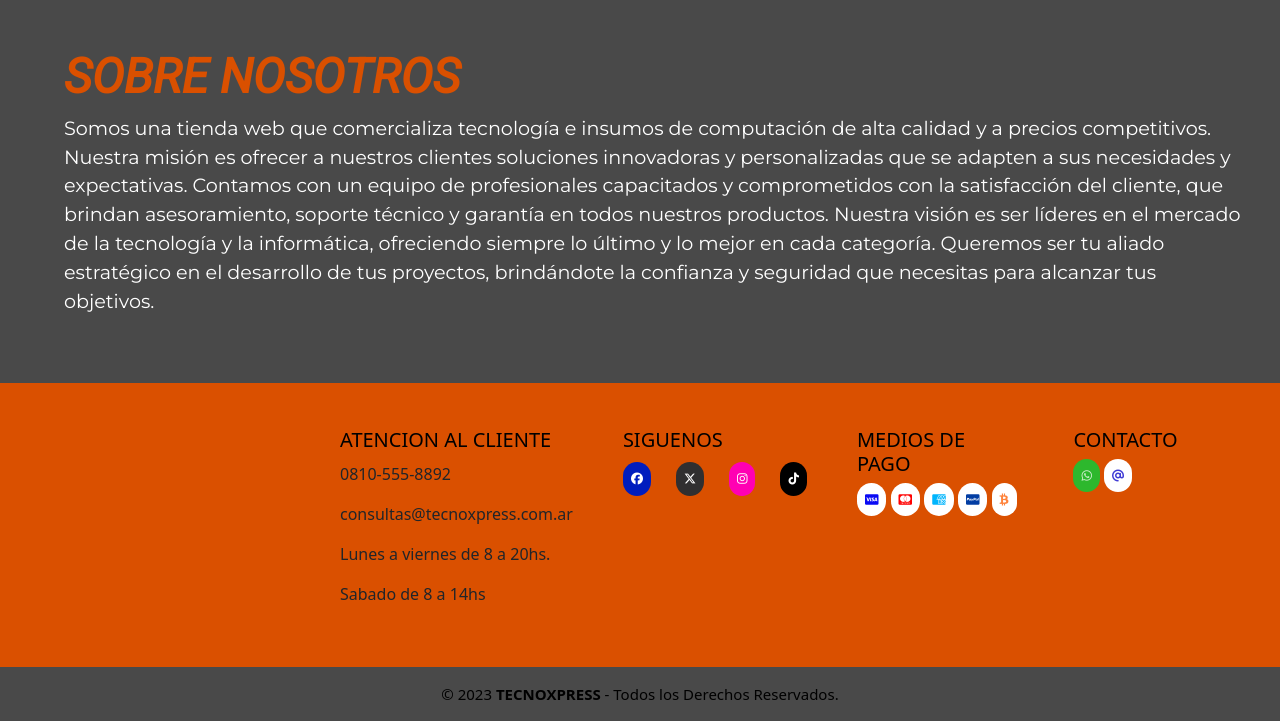
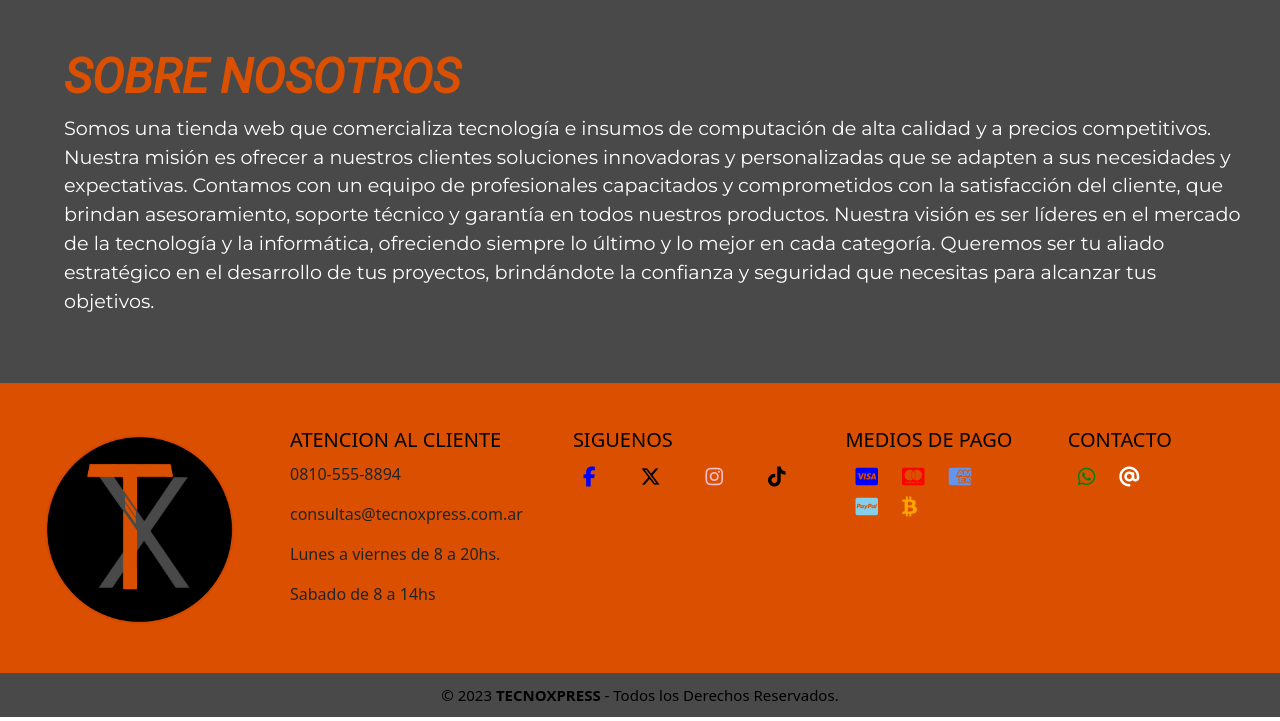
Before and after one commit to rosrob/TecnoXpress, a plain HTML site: page index.html in a window 1280 px wide. Shown: the part 589-1310 px from the top of the page. Drawn offline with nearby package versions, Linux system fonts and the light colour scheme.

Commit message:
Realice cambios/mejoras en footer

```diff
--- a/css/style.css
+++ b/css/style.css
@@ -354,82 +354,139 @@
     background-color:#da5000 ;
 }
 img{
-    width: 250px;
+    width: 200px;
 }
 .logo{
     display: flex;
     align-items: center;
-    gap: 10px;
+    gap: 20px;
 }
 span{
-    font-size: 12px;
+    font-size: 13px;
 }
 .fb{
-    background-color: rgb(0, 29, 190);
-    padding: 8px;
-    border-radius: 50px;
-    color: white;
+    background-color: transparent;
+    padding: 10px;
+    border-radius: 50%;
+    color: blue;
+    width: 60px;
+    height: 60px;
+    margin: 0px auto;
+    font-size: 20px;
+    text-align: center;
 }
 .tw{
-    background-color: rgb(48, 47, 48);
-    padding: 8px;
-    border-radius: 50px;
-    color: white;
+    background-color: transparent;
+    padding: 10px;
+    border-radius: 50%;
+    color: black;
+    width: 60px;
+    height: 60px;
+    margin: 0px auto;
+    font-size: 20px;
+    text-align: center;
+
 }
 .insta{
-    background-color: rgb(255, 0, 179);
-    padding: 8px;
-    border-radius: 50px;
-    color: white;
+    background-color: transparent;
+    padding: 10px;
+    border-radius: 50%;
+    color: pink;
+    width: 60px;
+    height: 60px;
+    margin: 0px auto;
+    font-size: 20px;
+    text-align: center;
 }
 .tk{
-    background-color: rgb(0, 0, 0);
-    padding: 8px;
-    border-radius: 50px;
-    color: white;
+    background-color: transparent;
+    padding: 10px;
+    border-radius: 50%;
+    color: black;
+    width: 60px;
+    height: 60px;
+    margin: 0px auto;
+    font-size: 20px;
+    text-align: center;
 }
 .vi{
-    background-color: rgb(255, 255, 255);
-    padding: 8px;
-    border-radius: 50px;
-    color: rgb(9, 9, 244);
+    background-color: transparent;
+    padding: 10px;
+    border-radius: 50%;
+    color: blue;
+    width: 60px;
+    height: 60px;
+    margin: 0px auto;
+    font-size: 20px;
+    text-align: center;
 
 }
 .ms{
-    background-color: rgb(255, 255, 255);
-    padding: 8px;
-    border-radius: 18px;
-    color: rgb(255, 0, 0);
+    background-color: transparent;
+    padding: 10px;
+    border-radius: 50%;
+    color: red;
+    width: 60px;
+    height: 60px;
+    margin: 0px auto;
+    font-size: 20px;
+    text-align: center;
 }
 .amx{
-    background-color: rgb(255, 255, 255);
-    padding: 8px;
-    border-radius: 18px;
-    color: rgb(0, 181, 253);
+    background-color: transparent;
+    padding: 10px;
+    border-radius: 50%;
+    color: cornflowerblue;
+    width: 60px;
+    height: 60px;
+    margin: 0px auto;
+    font-size: 20px;
+    text-align: center;
 }
 .pay{
-    background-color: rgb(255, 255, 255);
-    padding: 8px;
-    border-radius: 18px;
-    color: rgb(2, 61, 163);
+    background-color: transparent;
+    padding: 10px;
+    border-radius: 50%;
+    color: skyblue;
+    width: 60px;
+    height: 60px;
+    margin: 0px auto;
+    font-size: 20px;
+    text-align: center;
 }
 .btc{
-    background-color: rgb(255, 255, 255);
-    padding: 8px;
-    border-radius: 18px;
-    color: rgba(255, 94, 0, 0.769);
+    background-color: transparent;
+    padding: 10px;
+    border-radius: 50%;
+    color: orange;
+    width: 60px;
+    height: 60px;
+    margin: 0px auto;
+    font-size: 20px;
+    text-align: center;
+
 }
 .wsp{
-    background-color: rgb(45, 184, 45);
-    padding: 8px;
-    border-radius: 18px;
-    color: rgba(255, 255, 255, 0.769);
+    background-color: transparent;
+    padding: 10px;
+    border-radius: 50%;
+    color: green;
+    width: 60px;
+    height: 60px;
+    margin: 0px auto;
+    font-size: 20px;
+    text-align: center;
 }
 .mail{
-    background-color: rgb(255, 255, 255);
-    padding: 8px;
-    border-radius: 18px;
-    color: rgba(7, 0, 201, 0.769);
+    background-color: transparent;
+    padding: 10px;
+    border-radius: 50%;
+    color: white;
+    width: 60px;
+    height: 60px;
+    margin: 0px auto;
+    font-size: 20px;
+    text-align: center;
 }
 .PIEDEPAGINA .grupo-1{
     width: 100%;
@@ -447,9 +504,9 @@ span{
 }
 .PIEDEPAGINA .grupo-2{
     background-color:  #494949;
-    padding: 15px 10px;
-    text-align: center;
+    padding: 10px 15px;
     color: black;
+    text-align:center;
 }
 .PIEDEPAGINA .grupo-2 small{
     font-size: 15px;
--- a/index.html
+++ b/index.html
@@ -94,13 +94,13 @@
           <div class="grupo-1">
               <div class="box">
                   <div class="logo">
-                      <img src="LOGO DEFINITORIO TECNOXPRESS.png" alt="">
+                      <img src="media/logo.png" alt="">
                   </div>
               </div>
               <div class="box">
                 <div class="info">
                     <h2>ATENCION AL CLIENTE</h2>
-                    <p>0810-555-8892</p>
+                    <p>0810-555-8894</p>
                     <p>consultas@tecnoxpress.com.ar</p>
                     <p> Lunes a viernes de 8 a 20hs.</p>
                     <p> Sabado de 8 a 14hs</p>
@@ -110,25 +110,26 @@
             <div class="box">
               <h2>SIGUENOS</h2>
               <div class="redes">
-                      <span class="fb"><i class="fa-brands fa-facebook"></i></span>
-                      <span class="tw"><i class="fa-brands fa-x-twitter"></i></span>
-                      <span class="insta"><i class="fa-brands fa-instagram"></i></span>
-                      <span class="tk"><i class="fa-brands fa-tiktok"></i></span>
+                <a href="https://www.facebook.com/" target="_blank"><span class="fb"><i class="fa-brands fa-facebook-f"></i></i></span></a>
+                <a href="https://twitter.com/" target="_blank"><span class="tw"><i class="fa-brands fa-x-twitter"></i></i></span></a>
+                <a href="https://www.instagram.com/" target="_blank"><span class="insta"><i class="fa-brands fa-instagram"></i></i></span></a>
+                <a href="https://www.tiktok.com/" target="_blank"><span class="tk"><i class="fa-brands fa-tiktok"></i></span></a>
               </div>
             </div>
             <div class="box">
               <h2>MEDIOS DE PAGO</h2>
-                   <span class="vi"><i class="fa-brands fa-cc-visa"></i></span>
-                   <span class="ms"><i class="fa-brands fa-cc-mastercard"></i></span>
-                   <span class="amx"><i class="fa-brands fa-cc-amex"></i></span>
-                   <span class="pay"><i class="fa-brands fa-cc-paypal"></i></span>
-                   <span class="btc"><i class="fa-brands fa-btc"></i></span>
+              <a href="https://www.visa.com/" target="_blank"><span class="vi"><i class="fa-brands fa-cc-visa"></i></span></a>
+              <a href="https://www.mastercard.com/" target="_blank"><span class="ms"><i class="fa-brands fa-cc-mastercard"></i></span></a>
+              <a href="https://www.americanexpress.com/" target="_blank"><span class="amx"><i class="fa-brands fa-cc-amex"></i></span></a>
+              <a href="https://www.paypal.com/" target="_blank"><span class="pay"><i class="fa-brands fa-cc-paypal"></i></span></a>
+            <a href="https://academy.binance.com/" target="_blank"><span class="btc"><i class="fa-brands fa-btc"></i></span></a>
             </div>
             <div class="box">
               <h2>CONTACTO</h2>
-               <span class="wsp"><i class="fa-brands fa-whatsapp"></i></span>
-               <span class="mail"><i class="fa-sharp fa-solid fa-at"></i></span>
+              <a href="https://api.whatsapp.com/send?phone=[número de teléfono]" target="_blank"><span class="wsp"><i class="fa-brands fa-whatsapp"></i></span></a>
+              <a href="mailto:consultas@tecnoxpress.com.ar"><span class="mail"><i class="fa-sharp fa-solid fa-at"></i></span></a>
             </div>
+
           </div>
           <div class="grupo-2">
               <small>&copy; 2023 <b> TECNOXPRESS</b> - Todos los Derechos Reservados.</small>
```
Lines whose indentation alone changed are shown as unchanged.
